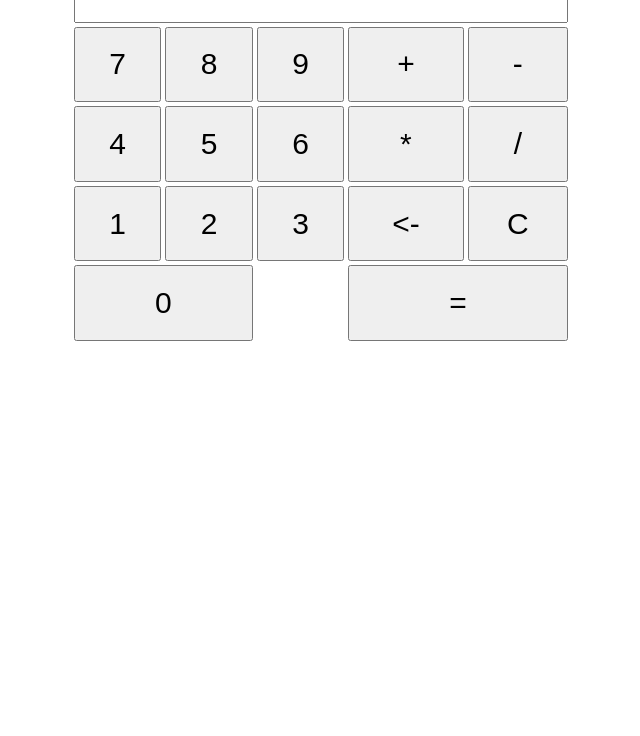
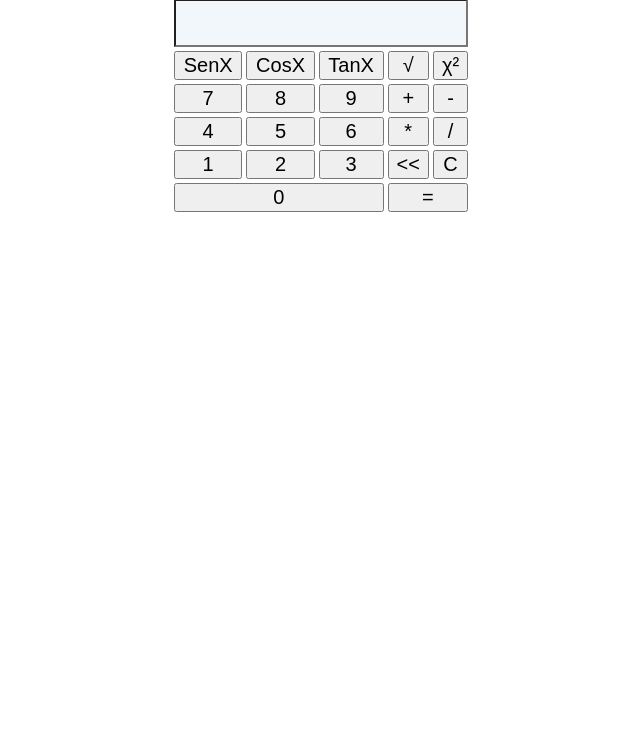
Before and after one commit to brntrj/calculadora, a plain HTML site: page index.html in a window 1280 px wide. Shown: the part 64-800 px from the top of the page, without its empty margins (319-959 px from the left). Drawn offline with Linux system fonts and the light colour scheme.

Commit message:
Se organizo el diseño con style.css

```diff
--- a/index.html
+++ b/index.html
@@ -10,14 +10,25 @@
 
 <body>
 
-
+	<h1>Calculadora Básica</h1>
 
 	<form name="fo">
 
 		<table>
 			<tr>
-				<td colspan="5"><input type="text" name="valores" id="valores" onkeypress="return solonumeros(event)"></td>
+				<td colspan="5" id="vista"><input type="text" name="valores" id="valores" onkeypress="return solonumeros(event)"></td>
 			</tr>
+
+      <tr>
+
+        <td><input type="button" value="SenX"></td>
+        <td><input type="button" value="CosX"></td>
+        <td><input type="button" value="TanX"></td>
+        <td><input type="button" value="√"></td>
+        <td><input type="button" value="χ²"></td>
+
+      </tr>
+
 
 			<tr>
               <td><input type="button" value="7" onClick="capturar(value)"></td>
@@ -39,17 +50,16 @@
               <td><input type="button" value="1" onClick="capturar(value)"></td>
               <td><input type="button" value="2" onClick="capturar(value)"></td>
               <td><input type="button" value="3" onClick="capturar(value)"></td>
-              <td><input type="button" value="<-" onClick="eliminar()"></td>
+              <td><input type="button" value="<<" onClick="eliminar()"></td>
               <td><input type="button" value="C" onClick="borrartodo()"></td>
 			</tr>
 
 			<tr>
-              <td colspan="2"><input type="button" value="0" onClick="capturar(value)"></td>
-              <td></td>
+              <td colspan="3"><input type="button" value="0" onClick="capturar(value)"></td>
               <td colspan="2"><input type="button" value="=" onClick="calcular()"></td>
 
+
 			</tr>
-
 
 		</table>
 
--- a/style.css
+++ b/style.css
@@ -1,11 +1,33 @@
 input[type=button],input[type="text"]{
-     	width: 100%;
-     	height: 100%;
-     	font-size: 30px;
-     }
+width: 100%;
+height: 100%;
+font-size: 20px;
+color: 1E395B;
 
-     table,form{
-     width: 500px;
-     height: 400px;
-     margin: 0 auto;
- }
+}
+table,form{
+width: 300px;
+height: 200px;
+margin: 0 auto;
+}
+
+input[type="text"]{
+	background-color: F2F7FB;
+	color: #black;
+	}
+
+	h1{
+		display: block;
+        font-family: Aharoni;
+        font-size: 30px;
+        text-decoration: none;
+        position: relative;
+        height: 25px;
+        padding: 7px 10px 0px 10px;
+        text-align: center;
+        color: 2E74B5;
+	}
+
+	#vista{
+		height: 50px;
+	}
```
